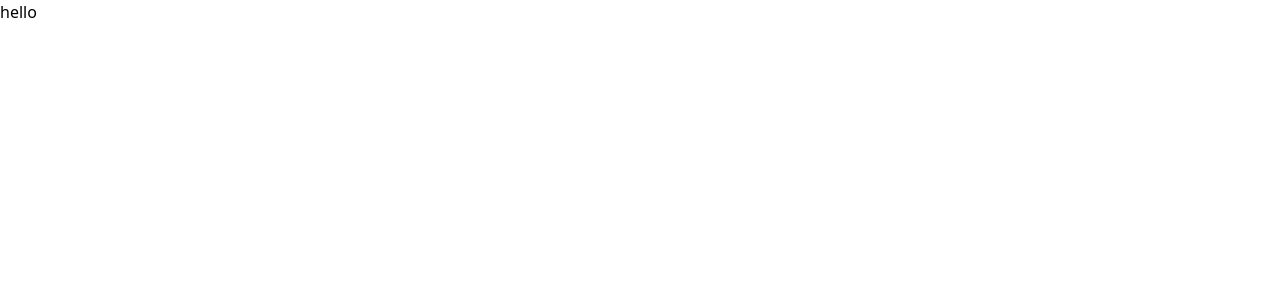
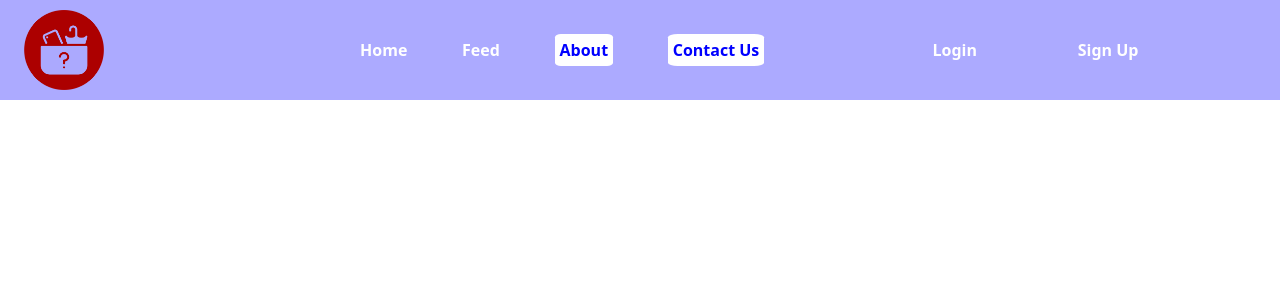
Before and after one commit to devrahuljourney/lostandfound, a React (Create React App) app: page / in a window 1280 px wide. Shown: the top 300 px of the page. Built offline with nearby package versions, Linux system fonts and the light colour scheme.

Commit message:
components navbar day1

```diff
--- a/package.json
+++ b/package.json
@@ -8,7 +8,10 @@
     "@testing-library/user-event": "^13.5.0",
     "react": "^18.2.0",
     "react-dom": "^18.2.0",
+    "react-icons": "^4.11.0",
+    "react-router-dom": "^6.16.0",
     "react-scripts": "5.0.1",
+    "react-toastify": "^9.1.3",
     "web-vitals": "^2.1.4"
   },
   "scripts": {
--- a/src/App.js
+++ b/src/App.js
@@ -1,9 +1,25 @@
 import logo from './logo.svg';
 import './App.css';
+import { BrowserRouter as Router, Routes, Route } from 'react-router-dom';
 
+import Feed from './components/Feed';
+import Home from './components/Home';
+import SignUp from './components/SignUp';
+import Login from './components/Login';
+import NavBar from './components/NavBar';
 function App() {
   return (
-    <div>hello</div>
+    <div>
+      {/* Use BrowserRouter */}
+         <NavBar/>
+        <Routes>
+          <Route path="/" element={<Home />} />
+          <Route path="/login" element={<Login />} />
+          <Route path="/signup" element={<SignUp />} />
+          <Route path="/feed" element={<Feed />} />
+        </Routes>
+
+    </div>
   );
 }
 
--- /dev/null
+++ b/src/components/Feed.js
@@ -0,0 +1,7 @@
+import React from 'react'
+
+export default function Feed() {
+  return (
+    <div>Feed</div>
+  )
+}
--- /dev/null
+++ b/src/components/Home.js
@@ -0,0 +1,7 @@
+import React from 'react'
+
+export default function Home() {
+  return (
+    <div></div>
+  )
+}
--- /dev/null
+++ b/src/components/Login.js
@@ -0,0 +1,7 @@
+import React from 'react'
+
+export default function Login() {
+  return (
+    <div>Login</div>
+  )
+}
--- /dev/null
+++ b/src/components/NavBar.js
@@ -0,0 +1,59 @@
+import React, { useState } from 'react'
+import logo from '../assests/logo.png';
+import { Link,NavLink } from 'react-router-dom';
+import { GiHamburgerMenu } from 'react-icons/gi';
+import { AiOutlineClose } from 'react-icons/ai';
+export default function NavBar() {
+    const[menu,setMenu] = useState(false);
+  return (
+    <div>
+        <nav className='bg-nav-color static top-0 left-0 text-[white] sm:h-[100px] font-[600] mx-auto w-full flex sm:flex-row flex-col sm:justify-between justify-center items-center gap-4'>
+
+                {/* logo */}
+
+            <div className='w-[20%] ml-6 left-0 md:static absolute'>
+                <img className='mix-blend-multiply sm:w-[80px] w-[40px] ' src= {logo} alt='img' width={70} height={32} loading='lazy'></img>
+            </div>
+            <div className='text-3xl md:hidden md:static ' onClick={() => setMenu(!menu)}>
+                 {
+                    menu ?   (<AiOutlineClose/>) : (<GiHamburgerMenu/>)
+                 }
+            </div>
+            {/* nav button */}
+
+            <div className={`sm:w-[80%] absolute md:static ${menu ? 'top-[50px]' : 'top-[-320px]'} bg-nav-color w-full
+            sm:left-[20%] flex sm:flex-row flex-col justify-evenly items-center transition-all duration-500 ease-in`}>
+             <div className='w-[50%]'>
+                <ul className='flex  flex-col sm:flex-row py-[0.3125rem]   justify-evenly items-center gap-3'>
+                    <li>
+                        <NavLink to = "/Home">Home</NavLink>
+                    </li>
+                    <li>
+                        <NavLink to = "/Feed">Feed</NavLink>
+                    </li>
+                    <li>
+                        <NavLink to = "/">About</NavLink>
+                    </li>
+                    <li>
+                        <NavLink to = "/">Contact Us</NavLink>
+                    </li>
+
+                </ul>
+             </div>
+             <div className='w-[40%]'>
+                <ul className='flex flex-col sm:flex-row py-[0.3125rem]  justify-evenly items-center gap-2'>
+                    <li>
+                        <NavLink to = "/login">Login</NavLink>
+                    </li>
+                    <li>
+                        <NavLink to = "/signup">Sign Up</NavLink>
+                    </li>
+                </ul>
+             </div>
+            </div>
+            <div></div>
+        </nav>
+
+    </div>
+  )
+}
--- /dev/null
+++ b/src/components/SignUp.js
@@ -0,0 +1,7 @@
+import React from 'react'
+
+export default function SignUp() {
+  return (
+    <div>SignUp</div>
+  )
+}
--- a/src/index.css
+++ b/src/index.css
@@ -1,3 +1,13 @@
 @tailwind base;
 @tailwind components;
 @tailwind utilities;
+
+.active{
+    background-color: white;
+    color: blue;
+    padding: 5px;
+    width: 10%;
+    height: 5%;
+    border-radius: 10%;
+
+}
--- a/src/index.js
+++ b/src/index.js
@@ -2,9 +2,14 @@ import React from 'react';
 import ReactDOM from 'react-dom/client';
 import './index.css';
 import App from './App';
+import { BrowserRouter } from 'react-router-dom';
+import { ToastContainer, toast } from 'react-toastify';
 
 const root = ReactDOM.createRoot(document.getElementById('root'));
 root.render(
 
-    <App />
+   <BrowserRouter>
+     <App />
+     <ToastContainer />
+   </BrowserRouter>
 );
```
Also changed, not shown: src/assests/logo.png (renamed from src/assests/lost-and-found.png), 1 other file (tests, documents, lock files or other folders).
